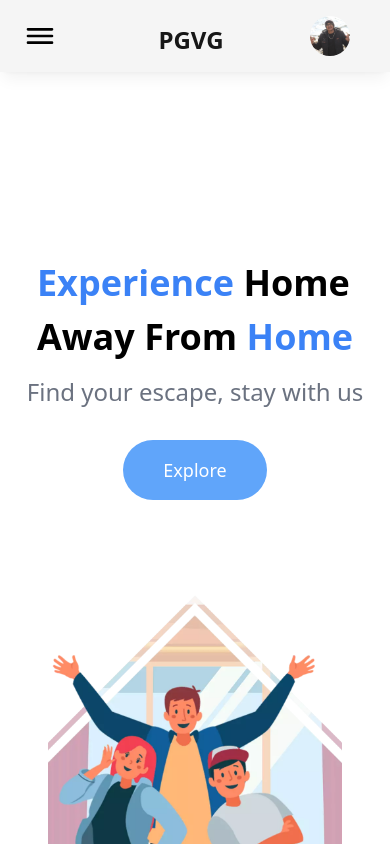
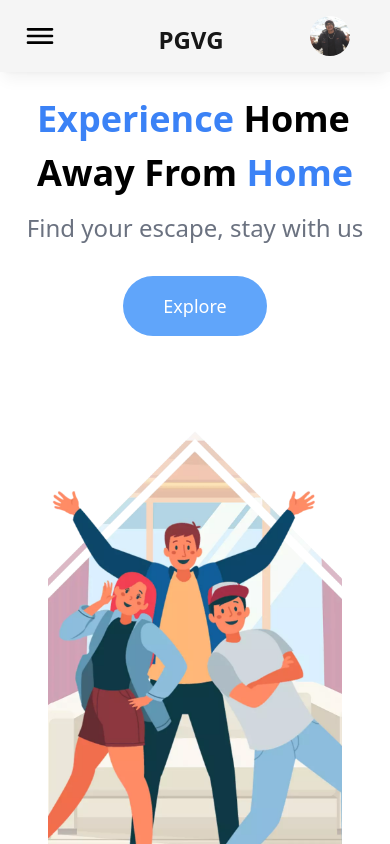
Before and after one commit to vanshugalhotra3332/PGVG, a Next.js app: page / in a window 390 px wide. Shown: the top 844 px of the page. Built offline with nearby package versions, Linux system fonts and the light colour scheme.

Commit message:
style(Navbar): fixed some navbar issues

```diff
--- a/components/Navbar.js
+++ b/components/Navbar.js
@@ -13,8 +13,8 @@ const Navbar = () => {
   };
 
   return (
-    <nav>
-      <div className="flex-no-wrap  flex w-full items-center justify-between bg-neutral-100 py-4 shadow-black/5 dark:bg-neutral-600 dark:shadow-black/10 lg:flex-wrap lg:justify-start shadow-lg sticky top-0 z-50">
+    <nav className="sticky top-0">
+      <div className="flex-no-wrap  flex w-full items-center justify-between bg-neutral-100 py-4 shadow-black/5 dark:bg-neutral-600 dark:shadow-black/10 lg:flex-wrap lg:justify-start shadow-lg z-50">
         {/* overall div */}
         <div className="flex w-full flex-wrap items-center justify-between px-6">
           {/* burger icon to collapse nav */}
@@ -118,8 +118,8 @@ const Navbar = () => {
 
       <div
         className={`relative top-1 w-full h-auto transform ${
-          toggleNav ? "translate-x-0" : "-translate-x-full"
-        } transition-all ease-out duration-200 md:hidden`}
+          toggleNav ? "translate-x-0 block" : "-translate-x-full hidden"
+        } transition-all ease-out duration-200`}
       >
         <ul className="p-4 bg-gray-50">
           <li className="pt-4 text-lg text-neutral-700 active:text-blue-500 transition-all ease-out duration-100">
```
